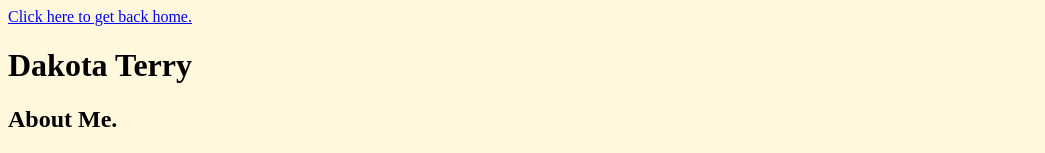
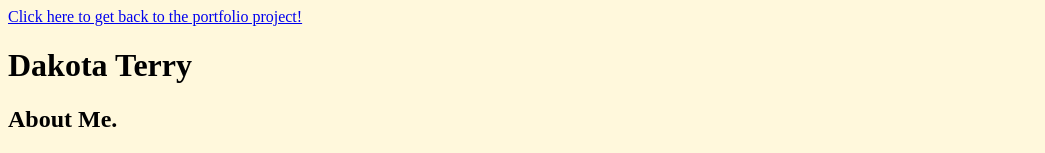
Before and after one commit to KadotaTerry/dev01.github.io, a plain HTML site: page index.html in a window 1280 px wide. Shown: the top 153 px of the page, without its empty margins (0-1045 px from the left). Drawn offline with Linux system fonts and the light colour scheme.

Commit message:
Update index.html

```diff
--- a/index.html
+++ b/index.html
@@ -6,7 +6,7 @@
   <title>Dakota's page</title>
   <link href="index.css" rel="stylesheet" type="text/css">
   <div>
-   <a href="https://kadotaterry.github.io/WebDevProject.github.io/">Click here to get back home.</a>
+   <a href="https://kadotaterry.github.io/WebDevProject.github.io/">Click here to get back to the portfolio project!</a>
       </div>
 </head>
 
```
